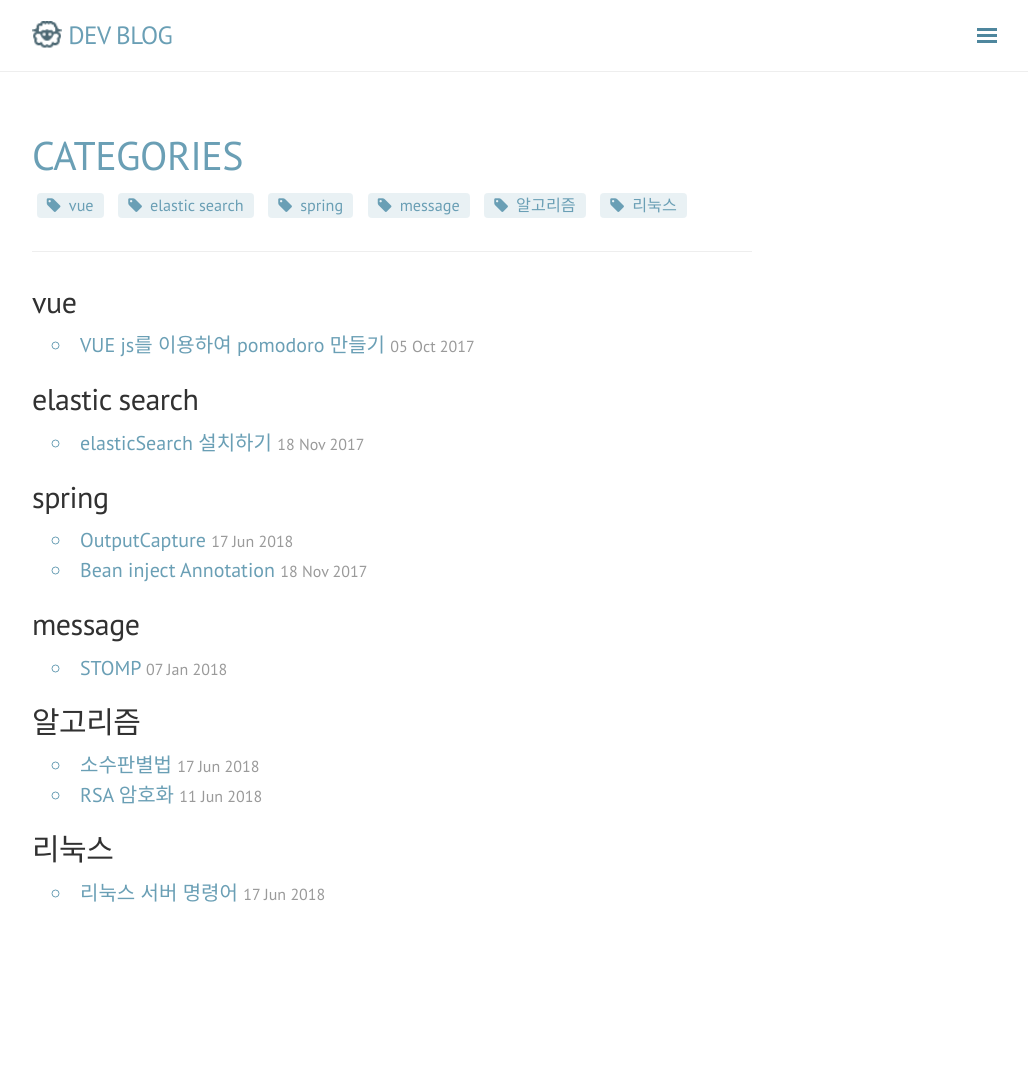
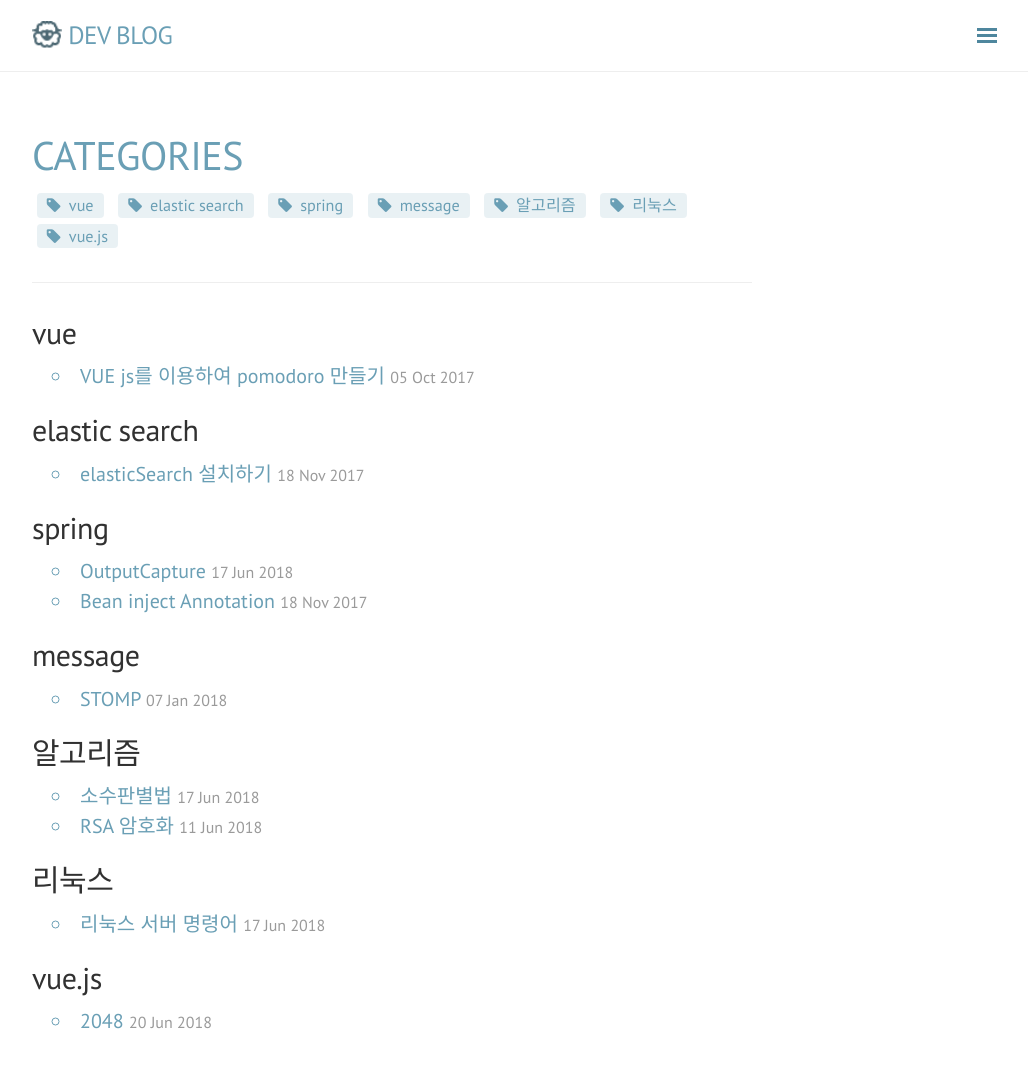
Before and after one commit to rmcodestar/rmcodestar.github.io, a Jekyll site: the page built from blog/categories.html, in a window 1280 px wide and 1116 px high. Shown: the top 1068 px of the window, without its empty margins (248-1276 px from the left). Built offline with Jekyll 4.4.1, drawn with Linux system fonts in a browser that asks for light colours; nearby versions of some CDN libraries; comment, search, counter and statistics services are not loaded.

Commit message:
Update 2018-06-20-2048.md

```diff
--- a/_posts/2018-06-20-2048.md
+++ b/_posts/2018-06-20-2048.md
@@ -1,13 +1,16 @@
 ---
 layout: post
-title: 2014
+title: 2048
+category: vue.js
 tag : [vue.js]
 ---
 
 #### 2048
+
+vue.js를 이용해서 만들어본 2048게임.
+
+버그가 있으나 시간이 없어서 손을 못대고 있다..
+
 * fiddle link : https://jsfiddle.net/rmcodestar/ya5r9o1L/1/
 
-vue.js를 이용해서 만들어본 2048게임.
-버그가 있으나 시간이 없어서 손을 못대고 있다..
-
 <script async src="//jsfiddle.net/rmcodestar/ya5r9o1L/1/embed/result/"></script>
```
